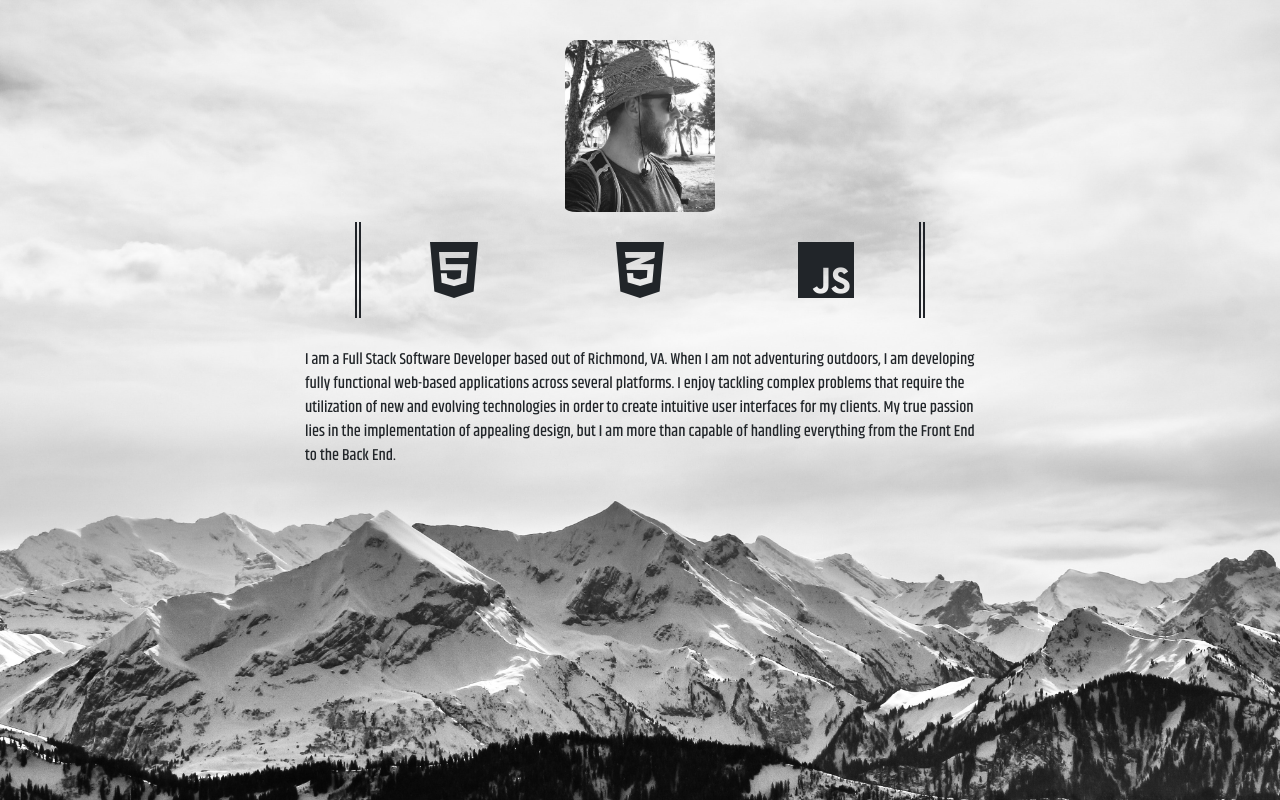
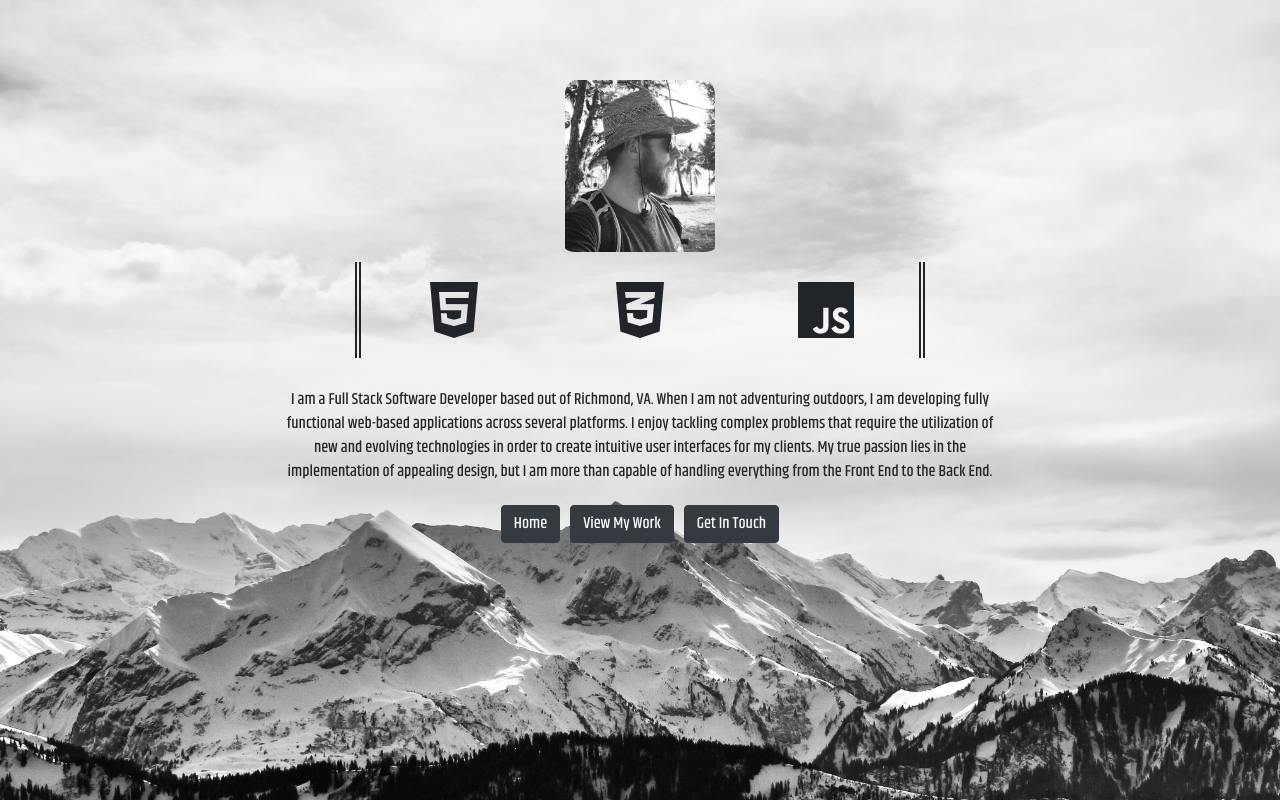
Before and after one commit to twkirkpatrick/Updated-Portfolio, a plain HTML site: page index.html in a window 1280 px wide. Both pictures are taken after a click on the button "About Me". Drawn offline with nearby package versions, Linux system fonts and the light colour scheme.

Commit message:
about page styling

```diff
--- a/script.js
+++ b/script.js
@@ -13,7 +13,7 @@ $(document).ready(function(){
     $("body").hide().append(
         "<div class='container'>" +
             "<div class='row'>" +
-                "<div class='col-sm-6 offset-sm-3 img-col'>" +
+                "<div class='col-sm-6 offset-sm-3 img-col about-page'>" +
                 "<img src = 'images/twk.jpg' class='about-img'>" +
                     "<div class='row'>" +
                         "<div class='col divide-left'>" +
@@ -29,8 +29,11 @@ $(document).ready(function(){
                 "</div>" +
             "</div>" +
             "<div class='row'>" +
-                "<div class='col-sm-8 offset-sm-2'>" +
+                "<div class='col-sm-8 offset-sm-2 text-center about-page'>" +
                     "<p class='info'>I am a Full Stack Software Developer based out of Richmond, VA.  When I am not adventuring outdoors, I am developing fully functional web-based applications across several platforms.   I enjoy tackling complex problems that require the utilization of new and evolving technologies in order to create intuitive user interfaces for my clients. My true passion lies in the implementation of appealing design, but I am more than capable of handling everything from the Front End to the Back End.</p>" +
+                    "<button type='button' class='btn btn-dark home'>Home</button>" +
+                    "<button type='button' class='btn btn-dark portfolio'>View My Work</button>" +
+                    "<button type='button' class='btn btn-dark contact'>Get In Touch</button>" +
                 "</div>" +
             "</div>" +
 
@@ -45,28 +48,17 @@ $(document).ready(function(){
         $(".contact-page").fadeIn(1600);
    }
 
-   /* "<div class='row'>" +
-                "<div class ='col-8 offset-2'>" +
-                    "<i class='fab fa-html5 html'></i>" +
-                "</div>" +
-                "<div class='col-8 offset-2'>" +
-                "<i class='fab fa-css3-alt html'></i>" +
-                "</div>" +
-             "</div>" + */
 
-   /* "<div class = 'container'><div class = 'row'><div class = 'col-8 offset-2 col-s-8 offset-s-2 about-main'><div class='row'><div class='col-sm'></div><div class='col-sm'><i class='fab fa-css3-alt html'></i><div class='col-sm></div></div></div><div class='row'></div><button type='button' class='btn btn-dark home'>Home</button><button type='button' class='btn btn-dark portfolio'>View My Work</button><button type='button' class='btn btn-dark contact'>Get In Touch</button></div></div></div>"
-
-   "<div class='container><div class='row'><div class='col-12 img-col'><img src = 'images/twk.jpg' class='about-img'></div></div><div class='row'><div class='col'><i class='fab fa-html5 html'></i></div></div></div>" */
 
 
     $(document).on("click", ".contact", function(){
-        $(".about-main").hide();
+        $(".about-page").hide();
         $(".header").hide();
         populateContact();
     })
 
     $(document).on("click", ".home", function(){
-        $(".about-main").hide();
+        $(".about-page").hide();
         populateMain();
     })
 
--- a/style.css
+++ b/style.css
@@ -24,7 +24,7 @@ body{
 
 .img-col{
     text-align: center;
-    margin-top: 2.5rem;
+    margin-top: 5rem;
 }
 
 .divide{
@@ -38,7 +38,7 @@ body{
 }
 
 .info{
-    padding: 30px;
+    padding-top: 30px;
 }
 
 .about-img{
```
